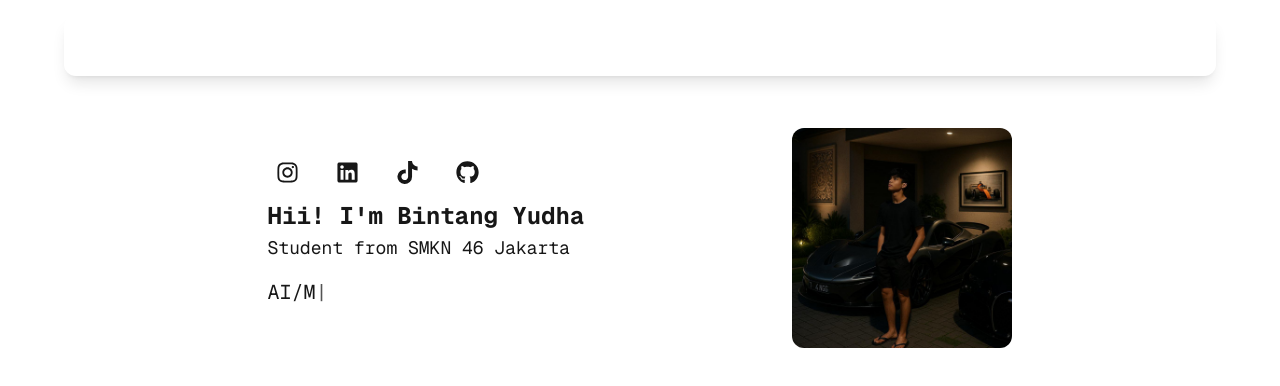
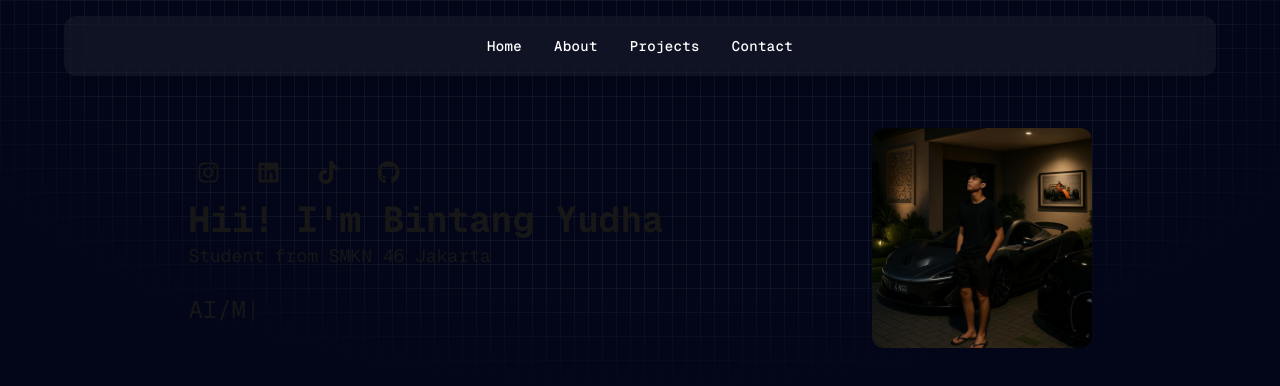
Before and after one commit to Bibintanggg/porto-v4, a Next.js app: page /home in a window 1280 px wide. Shown: the top 386 px of the page. Built offline with nearby package versions, Linux system fonts and the light colour scheme.

Commit message:
refactor: background with grid

```diff
--- a/src/app/components/Typewriter.tsx
+++ b/src/app/components/Typewriter.tsx
@@ -44,7 +44,7 @@ export default function Typewriter({
     }, [text, isDeleting, index, words, typingSpeed, deleteSpeed, delayBetween]);
 
     return (
-        <div className="text-xl pt-3">
+        <div className="text-2xl pt-5">
             {text}
             <span className="animate-pulse">|</span>
         </div>
--- a/src/app/home/page.tsx
+++ b/src/app/home/page.tsx
@@ -65,31 +65,36 @@ const SocialIcon = ({
 
 export default function Home() {
   return (
-    <div className="min-h-screen flex flex-col md:flex-row justify-center items-start px-3 md:px-6 gap-50 md:gap-52 pt-12 md:pt-32 ">
+    <div className="relative h-full w-full bg-slate-950 min-h-screen">
+      <div className="absolute bottom-0 left-0 right-0 top-0
+      bg-[linear-gradient(to_right,#4f4f4f2e_1px,transparent_1px),linear-gradient(to_bottom,#4f4f4f2e_1px,transparent_1px)]
+      bg-[size:14px_24px] [mask-image:radial-gradient(ellipse_60%_50%_at_50%_0%,#000_70%,transparent_100%)]"></div>
+
+      <div className="relative z-10 min-h-screen flex flex-col md:flex-row justify-center items-start px-3 md:px-6 gap-12 md:gap-52 pt-12 md:pt-32">
         <div className="flex flex-col font-mono">
           <Navbar />
           <div className="pt-3 md:pt-6">
             <div className="flex gap-5 mb-2">
-            <a href="https://www.instagram.com/bintang.ydha_" target="_blank">
+              <a href="https://www.instagram.com/bintang.ydha_" target="_blank" rel="noopener noreferrer">
                 <SocialIcon
-              icon={<FaInstagram size={23} className="rounded-md " />}
+                  icon={<FaInstagram size={23} className="rounded-md" />}
                   colors={["#f9ce34", "#ee2a7b", "#6228d7"]}
                 />
               </a>
               <SocialIcon
-              icon={<FaLinkedin size={23} className="rounded-md " />}
+                icon={<FaLinkedin size={23} className="rounded-md" />}
                 colors={["#0077B5", "#00A0DC", "#0077B5"]}
               />
               <SocialIcon
-              icon={<FaTiktok size={23} className="rounded-md " />}
+                icon={<FaTiktok size={23} className="rounded-md" />}
                 colors={["#25F4EE", "#FE2C55", "#000000"]}
               />
               <SocialIcon
-              icon={<FaGithub size={23} className="rounded-md " />}
+                icon={<FaGithub size={23} className="rounded-md" />}
                 colors={["#333333", "#6e5494", "#333333"]}
               />
             </div>
-          <h1 className="font-bold text-xl md:text-2xl mb-0.5">Hii! I'm Bintang Yudha</h1>
+            <h1 className="font-bold text-2xl md:text-4xl mb-0.5">Hii! I'm Bintang Yudha</h1>
             <p className="font-normal text-base md:text-lg mb-1">Student from SMKN 46 Jakarta</p>
             <Typewriter words={["TECH ENTHUSIAST", "AI/ML ENTHUSIAST"]} />
           </div>
@@ -106,5 +111,6 @@ export default function Home() {
           />
         </div>
       </div>
+    </div>
   );
 }
```
Lines whose indentation alone changed are shown as unchanged.
